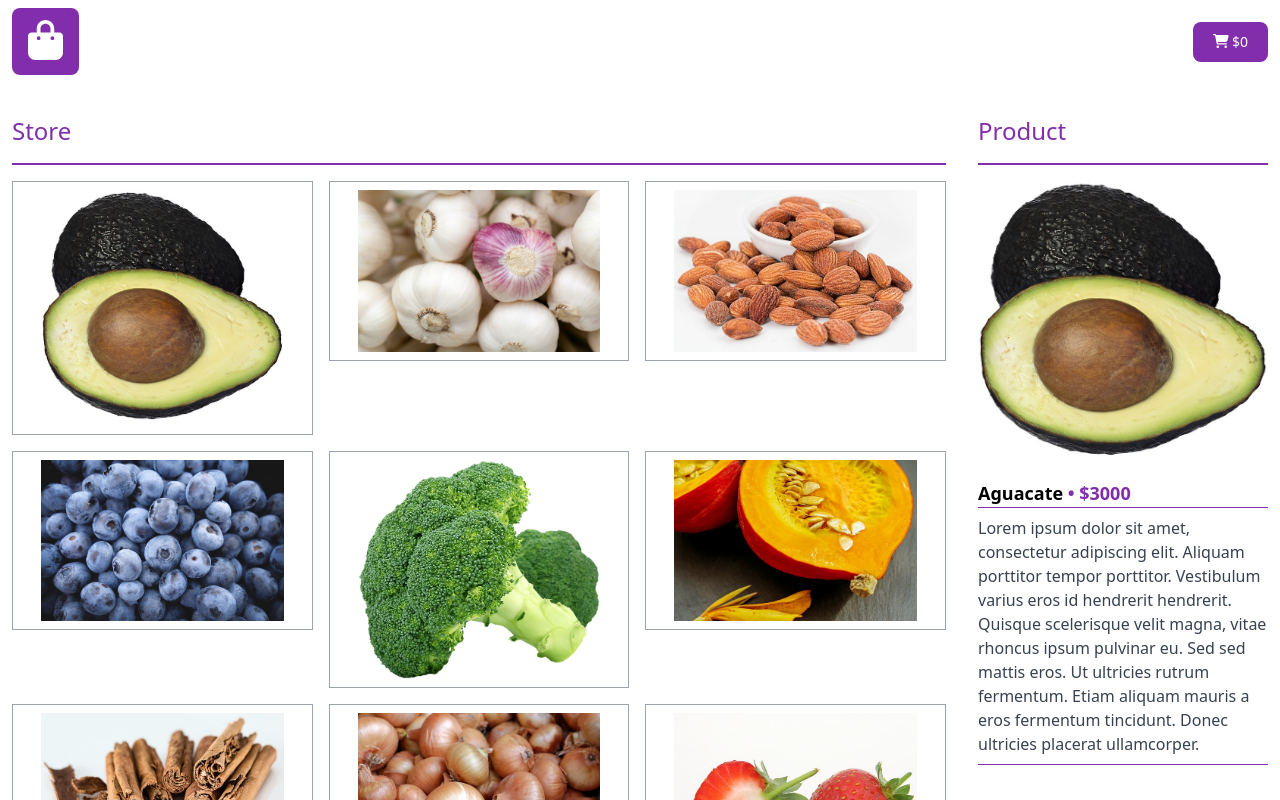
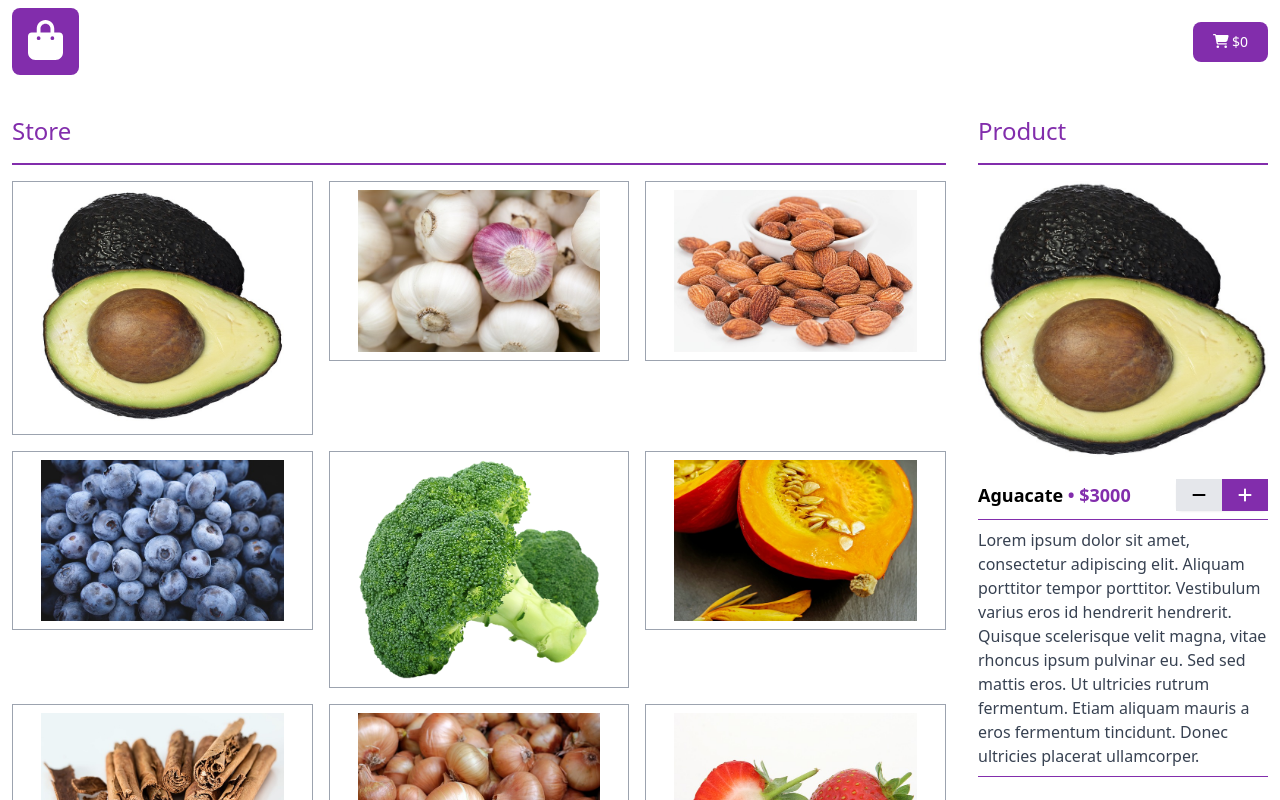
Before and after one commit to EnriquePallares/mini-market, a React (Vite) app: page /minimarket/ in a window 1280 px wide. Both pictures are taken after a click on the element 162 px from the left and 307 px from the top of the page. Shown: the top 800 px of the page. Built offline with nearby package versions, Linux system fonts and the light colour scheme.

Commit message:
Botones más y menos en detalle de producto

```diff
--- a/src/components/Shop/ProductList/ProductDetail/ProductDetail.tsx
+++ b/src/components/Shop/ProductList/ProductDetail/ProductDetail.tsx
@@ -1,4 +1,6 @@
 import { Product } from '@/types/entities';
+import { faMinus, faPlus } from '@fortawesome/free-solid-svg-icons';
+import { FontAwesomeIcon } from '@fortawesome/react-fontawesome';
 import React from 'react';
 export interface ProductDetailInterface {}
 
@@ -7,12 +9,25 @@ const ProductDetail: React.FC<{ product: Product | null }> = ({ product }) => {
     <div className="product-detail mt-4">
       <img src={product?.image} alt={product?.name} />
 
-      <div className="flex justify-between items-center border-b border-primary mt-4">
+      <div className="flex justify-between items-center border-b border-primary mt-4 pb-2">
         <div className="info">
           <span className="text-lg font-semibold">
             {product?.name}
             <span className="text-primary"> • ${product?.price}</span>
           </span>
+        </div>
+
+        <div className="inline-flex rounded-md shadow-sm" role="group">
+          <FontAwesomeIcon
+            icon={faMinus}
+            role="button"
+            className="bg-gray-200 text-black py-2 px-4"
+          />
+          <FontAwesomeIcon
+            icon={faPlus}
+            role="button"
+            className="bg-primary text-white py-2 px-4"
+          />
         </div>
       </div>
 
```
